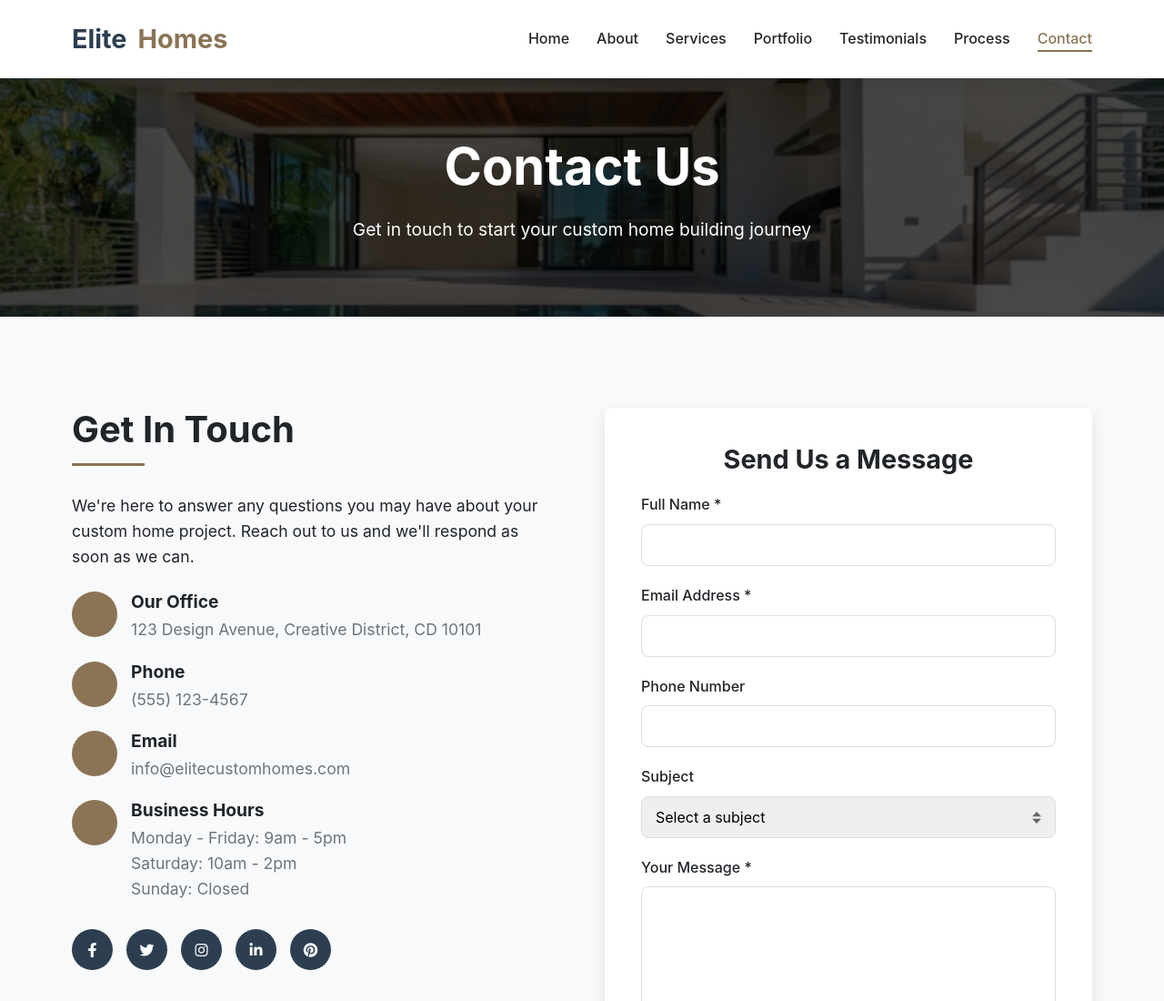
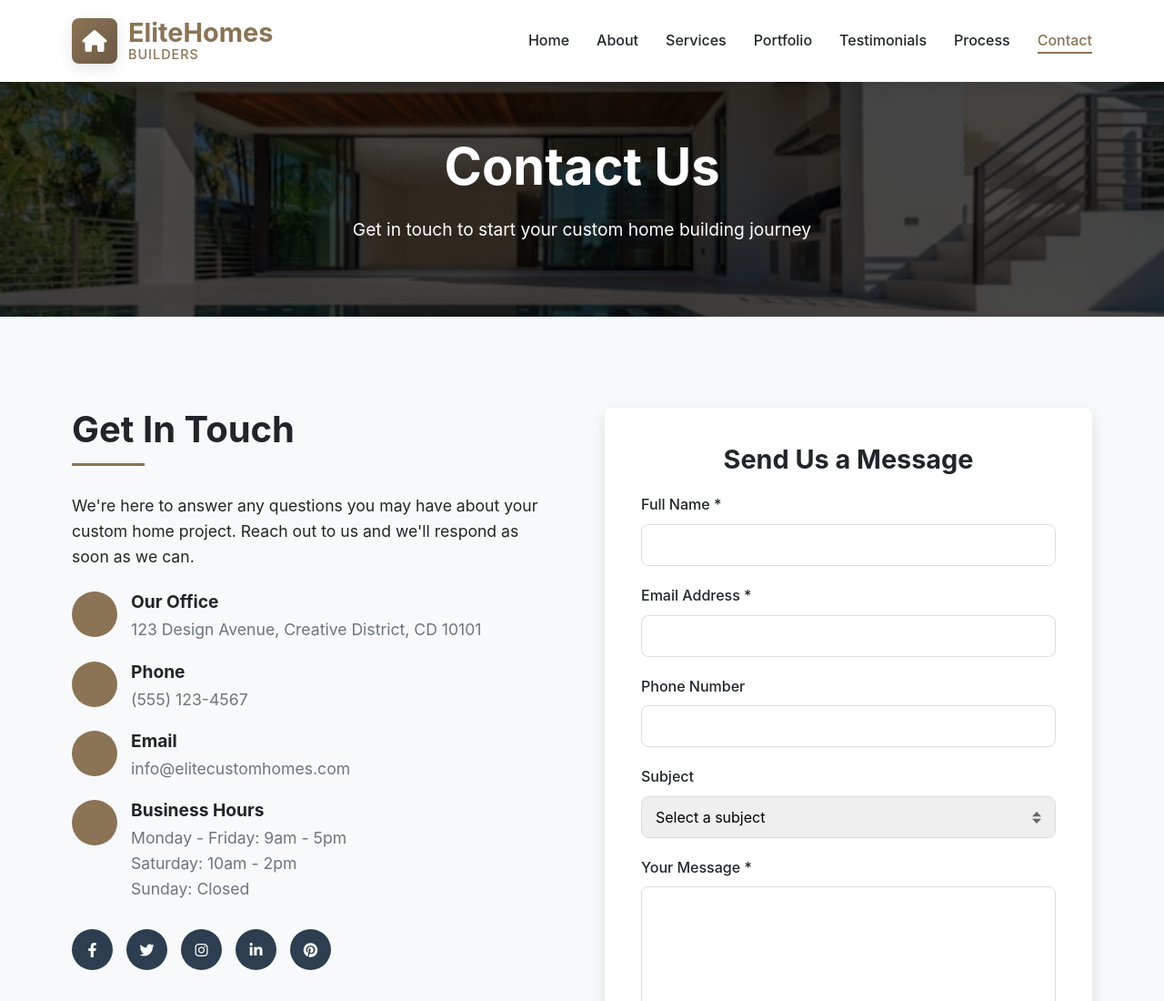
Before and after one commit to riek27/Custom-home-builders, a plain HTML site: page contact.html in a window 1280 px wide. Shown: the top 1100 px of the page at 91% size. Drawn offline with Linux system fonts and the light colour scheme.

Commit message:
Update contact.html

```diff
--- a/contact.html
+++ b/contact.html
@@ -13,7 +13,15 @@
     <header id="header">
         <div class="container">
             <nav class="navbar">
-                <a href="index.html" class="logo">Elite<span>Homes</span></a>
+                <a href="index.html" class="logo">
+                    <div class="logo-icon">
+                        <i class="fas fa-home"></i>
+                    </div>
+                    <div class="logo-text">
+                        <span class="logo-main">Elite<span style="color: var(--primary);">Homes</span></span>
+                        <span class="logo-sub">BUILDERS</span>
+                    </div>
+                </a>
                 <ul class="nav-links">
                     <li><a href="index.html">Home</a></li>
                     <li><a href="about.html">About</a></li>
```
